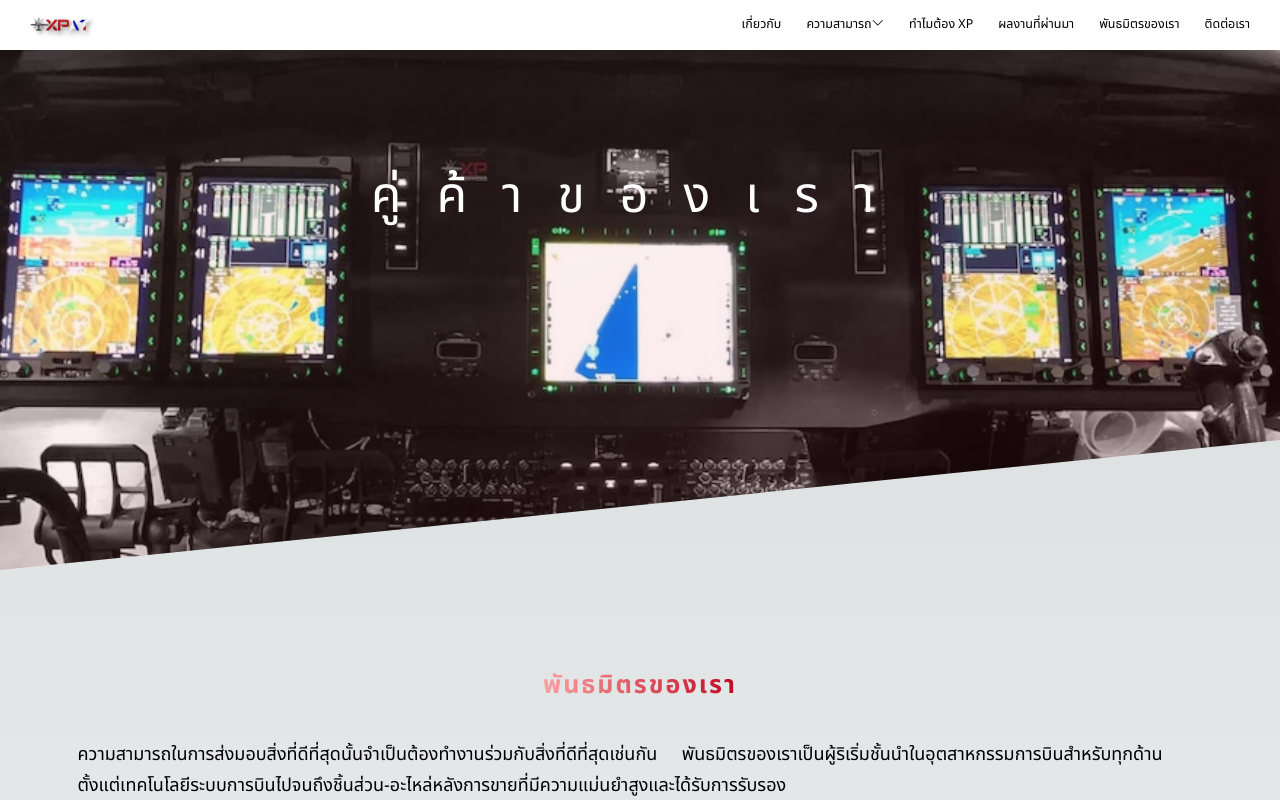
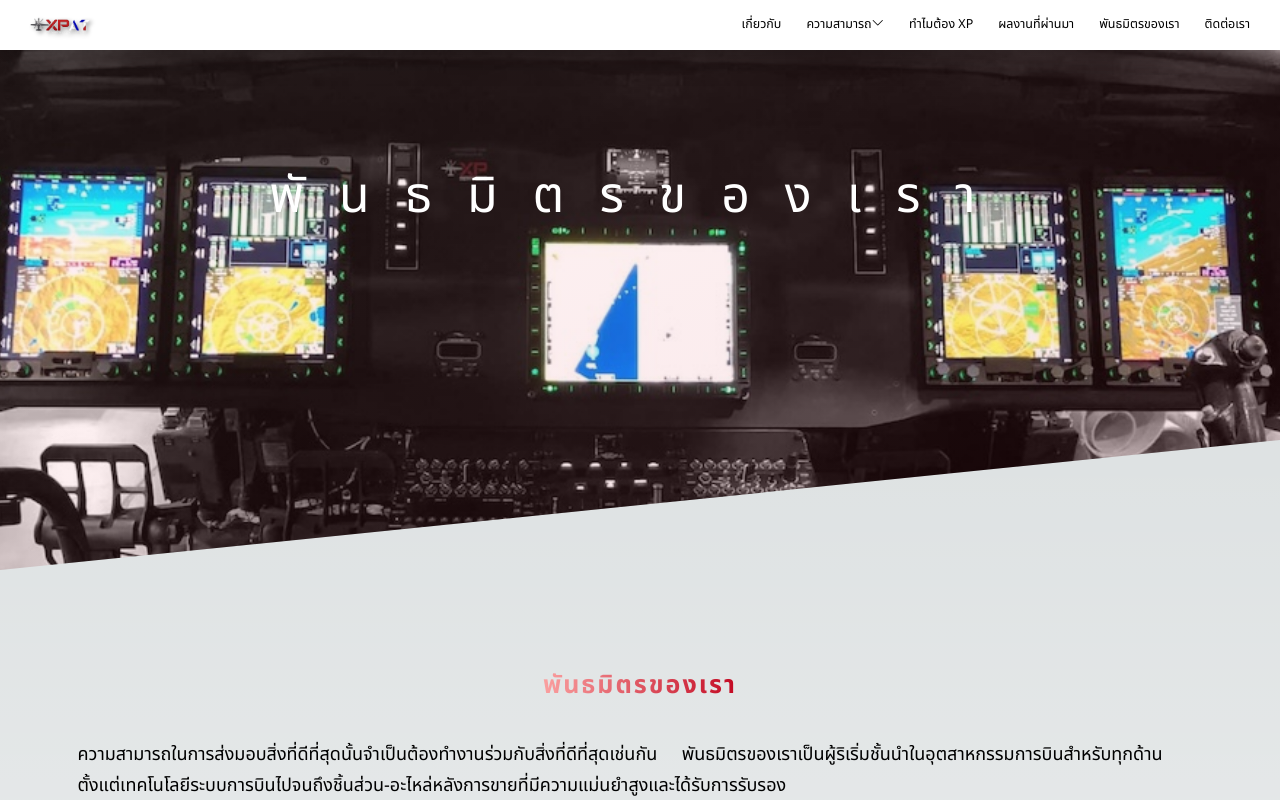
Before and after one commit to openmymai/xpaerospace, a Next.js app: page /partners in a window 1280 px wide. Shown: the top 800 px of the page. Built offline with nearby package versions, Linux system fonts and the light colour scheme.

Commit message:
Fix Partner Header Title

```diff
--- a/app/partners/PartnersHeader.js
+++ b/app/partners/PartnersHeader.js
@@ -3,7 +3,7 @@ export default function PartnersHeader() {
     <div className='partnerspage'>
       <div className='partnerspage__text-box'>
         <h1 className='heading-primary'>
-          <span className='heading-primary--main'>คู่ค้าของเรา</span>
+          <span className='heading-primary--main'>พันธมิตรของเรา</span>
         </h1>
       </div>
     </div>
```
